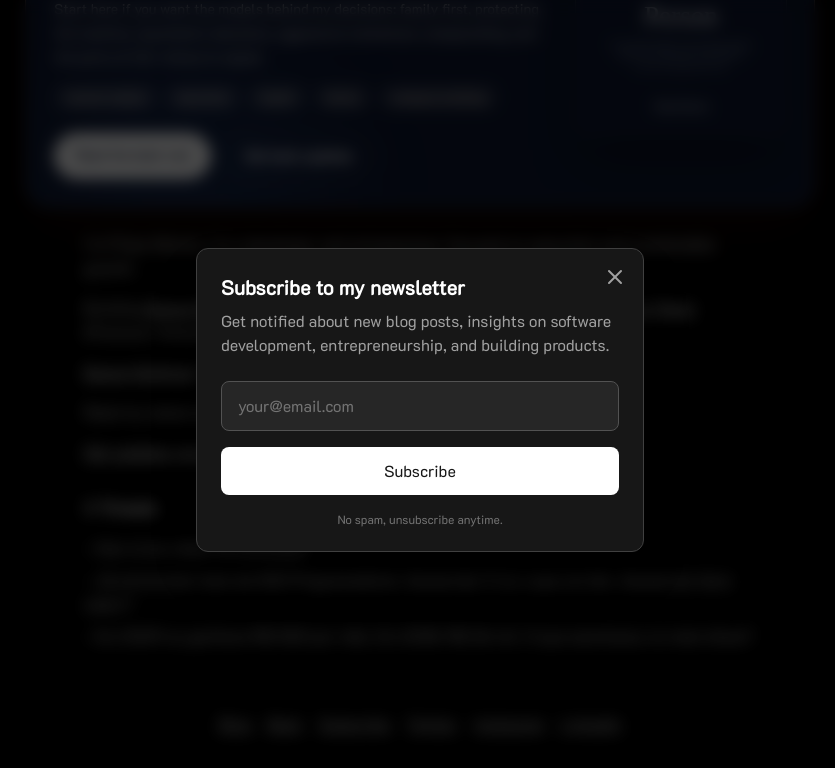
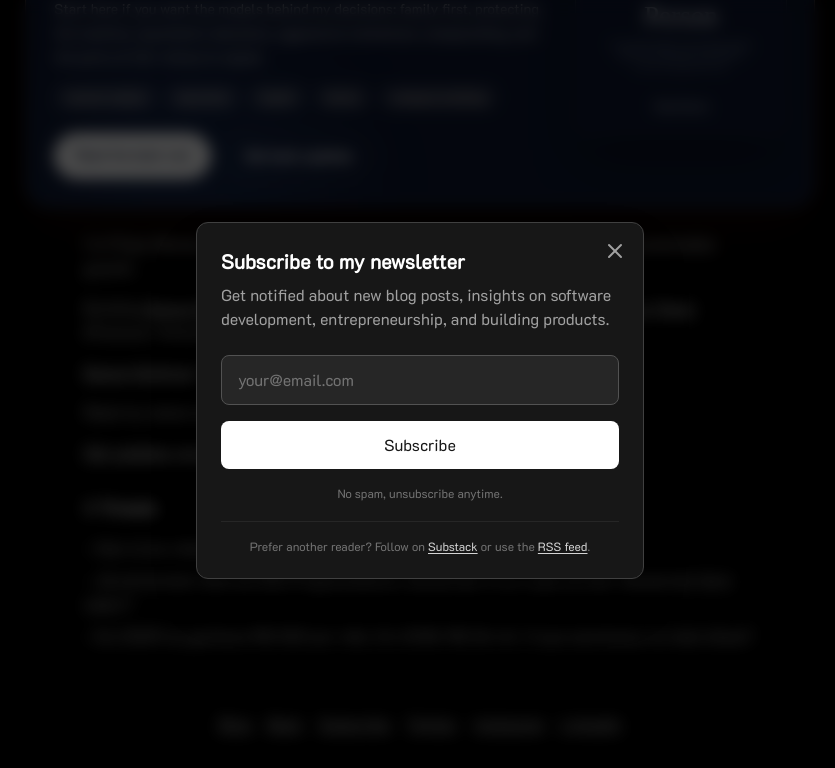
Before and after one commit to filipenevola/filipenevola, a Next.js app: page / in a window 1280 px wide. Both pictures are taken after a click on the button "Get updates via newsletter". Shown: the part 533-1301 px from the top of the page, without its empty margins (220-1055 px from the left). Built offline with nearby package versions, Linux system fonts and the light colour scheme.

Commit message:
Add feed alternatives to newsletter modal

```diff
--- a/components/NewsletterModal.jsx
+++ b/components/NewsletterModal.jsx
@@ -2,6 +2,9 @@
 
 import { useState, useEffect } from 'react';
 import { createPortal } from 'react-dom';
+
+const SUBSTACK_URL = 'https://filipenevola.substack.com';
+const RSS_URL = 'https://filipenevola.com/rss.xml';
 
 export function NewsletterModal({ isOpen, onClose }) {
   const [email, setEmail] = useState('');
@@ -148,6 +151,26 @@ export function NewsletterModal({ isOpen, onClose }) {
             </p>
           </>
         )}
+
+        <div className="mt-5 border-t border-neutral-800 pt-4 text-center text-xs text-neutral-500">
+          Prefer another reader? Follow on{' '}
+          <a
+            href={SUBSTACK_URL}
+            target="_blank"
+            rel="noreferrer"
+            className="text-neutral-300 underline underline-offset-2 hover:text-white transition-colors"
+          >
+            Substack
+          </a>{' '}
+          or use the{' '}
+          <a
+            href={RSS_URL}
+            className="text-neutral-300 underline underline-offset-2 hover:text-white transition-colors"
+          >
+            RSS feed
+          </a>
+          .
+        </div>
       </div>
     </div>,
     document.body
```
